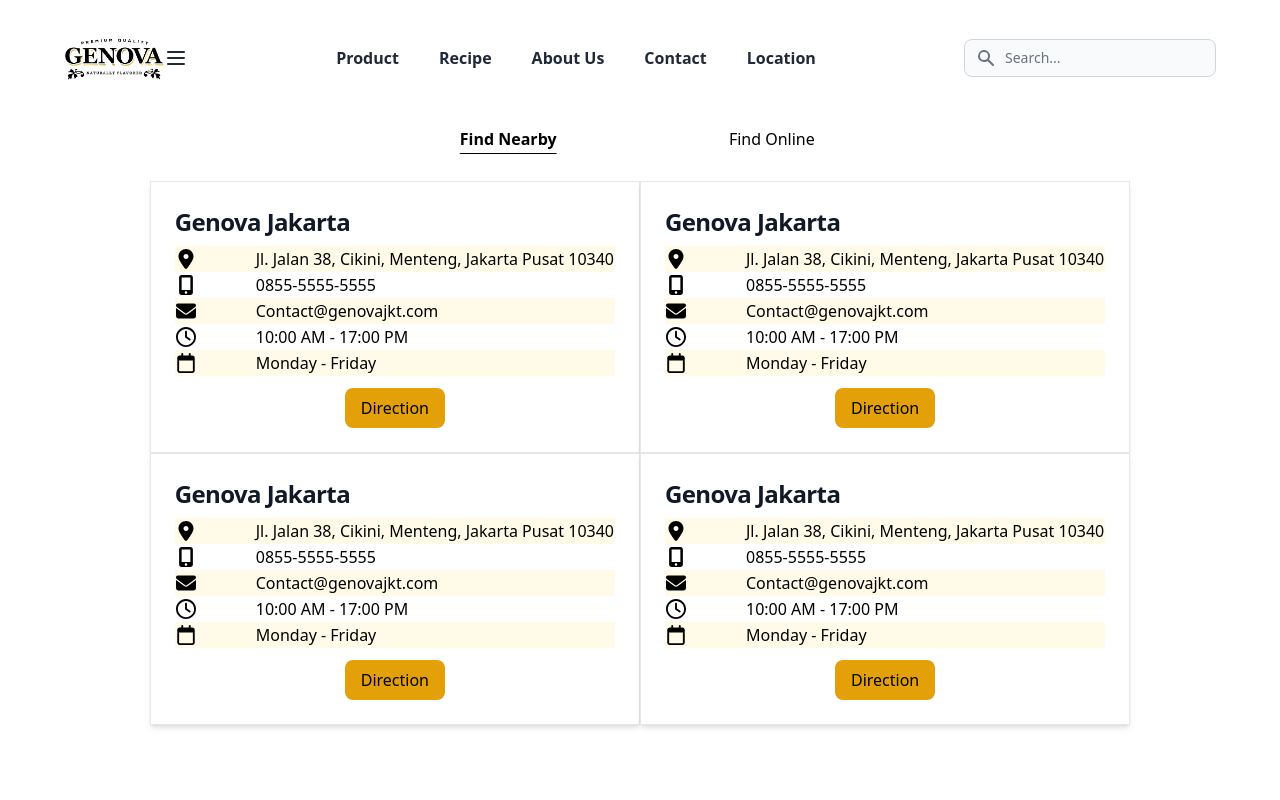
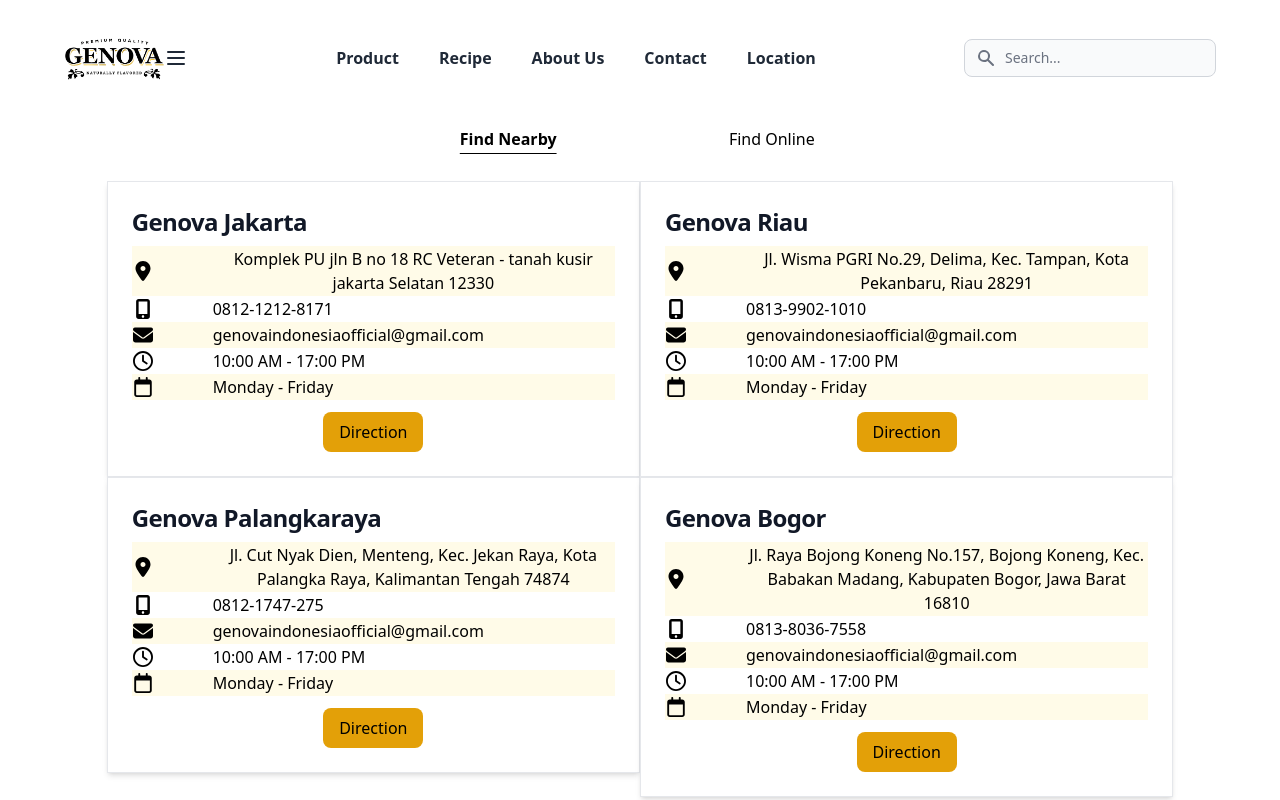
Before and after one commit to riduanmatin/Genova, a Vue app: page /location in a window 1280 px wide. Shown: the top 800 px of the page. Built offline with nearby package versions, Linux system fonts and the light colour scheme.

Commit message:
update location page

```diff
--- a/src/components/location/FindOffline.vue
+++ b/src/components/location/FindOffline.vue
@@ -1,6 +1,6 @@
 <template>
   <div class="w-full flex justify-center">
-    <div>
+    <div class="w-2/4">
       <div
         class="p-6 bg-white border border-gray-200 shadow-md dark:bg-gray-800 dark:border-gray-700"
       >
@@ -10,7 +10,7 @@
           Genova Jakarta
         </h5>
         <table class="w-100 mb-3">
-          <tr style="background: rgba(255, 251, 232, 1);">
+          <tr style="background: rgba(255, 251, 232, 1)">
             <td class="w-20">
               <svg
                 xmlns="http://www.w3.org/2000/svg"
@@ -23,7 +23,10 @@
                 />
               </svg>
             </td>
-            <td>Jl. Jalan 38, Cikini, Menteng, Jakarta Pusat 10340</td>
+            <td class="">
+              Komplek PU jln B no 18 RC Veteran - tanah kusir jakarta Selatan
+              12330
+            </td>
           </tr>
 
           <tr>
@@ -39,9 +42,9 @@
                 />
               </svg>
             </td>
-            <td class="text-left">0855-5555-5555</td>
+            <td class="text-left">0812-1212-8171</td>
           </tr>
-          <tr style="background: rgba(255, 251, 232, 1);">
+          <tr style="background: rgba(255, 251, 232, 1)">
             <td class="w-20">
               <svg
                 xmlns="http://www.w3.org/2000/svg"
@@ -54,7 +57,7 @@
                 />
               </svg>
             </td>
-            <td class="text-left">Contact@genovajkt.com</td>
+            <td class="text-left">genovaindonesiaofficial@gmail.com</td>
           </tr>
           <tr>
             <td class="w-20">
@@ -71,7 +74,7 @@
             </td>
             <td class="text-left">10:00 AM - 17:00 PM</td>
           </tr>
-          <tr style="background: rgba(255, 251, 232, 1);">
+          <tr style="background: rgba(255, 251, 232, 1)">
             <td class="w-20">
               <svg
                 xmlns="http://www.w3.org/2000/svg"
@@ -104,10 +107,10 @@
         <h5
           class="mb-2 text-2xl font-bold tracking-tight text-gray-900 dark:text-white text-left"
         >
-          Genova Jakarta
+          Genova Palangkaraya
         </h5>
         <table class="w-100 mb-3">
-          <tr style="background: rgba(255, 251, 232, 1);">
+          <tr style="background: rgba(255, 251, 232, 1)">
             <td class="w-20">
               <svg
                 xmlns="http://www.w3.org/2000/svg"
@@ -120,7 +123,10 @@
                 />
               </svg>
             </td>
-            <td>Jl. Jalan 38, Cikini, Menteng, Jakarta Pusat 10340</td>
+            <td>
+              Jl. Cut Nyak Dien, Menteng, Kec. Jekan Raya, Kota Palangka Raya,
+              Kalimantan Tengah 74874
+            </td>
           </tr>
           <tr>
             <td class="w-20">
@@ -135,9 +141,9 @@
                 />
               </svg>
             </td>
-            <td class="text-left">0855-5555-5555</td>
+            <td class="text-left">0812-1747-275</td>
           </tr>
-          <tr style="background: rgba(255, 251, 232, 1);">
+          <tr style="background: rgba(255, 251, 232, 1)">
             <td class="w-20">
               <svg
                 xmlns="http://www.w3.org/2000/svg"
@@ -150,7 +156,7 @@
                 />
               </svg>
             </td>
-            <td class="text-left">Contact@genovajkt.com</td>
+            <td class="text-left">genovaindonesiaofficial@gmail.com</td>
           </tr>
           <tr>
             <td class="w-20">
@@ -167,7 +173,7 @@
             </td>
             <td class="text-left">10:00 AM - 17:00 PM</td>
           </tr>
-          <tr style="background: rgba(255, 251, 232, 1);">
+          <tr style="background: rgba(255, 251, 232, 1)">
             <td class="w-20">
               <svg
                 xmlns="http://www.w3.org/2000/svg"
@@ -195,17 +201,17 @@
         </div>
       </div>
     </div>
-    <div>
+    <div class="w-2/4">
       <div
         class="p-6 bg-white border border-gray-200 shadow-md dark:bg-gray-800 dark:border-gray-700"
       >
         <h5
           class="mb-2 text-2xl font-bold tracking-tight text-gray-900 dark:text-white text-left"
         >
-          Genova Jakarta
+          Genova Riau
         </h5>
         <table class="w-100 mb-3">
-          <tr style="background: rgba(255, 251, 232, 1);">
+          <tr style="background: rgba(255, 251, 232, 1)">
             <td class="w-20">
               <svg
                 xmlns="http://www.w3.org/2000/svg"
@@ -218,7 +224,10 @@
                 />
               </svg>
             </td>
-            <td>Jl. Jalan 38, Cikini, Menteng, Jakarta Pusat 10340</td>
+            <td>
+              Jl. Wisma PGRI No.29, Delima, Kec. Tampan, Kota Pekanbaru, Riau
+              28291
+            </td>
           </tr>
           <tr>
             <td class="w-20">
@@ -233,9 +242,9 @@
                 />
               </svg>
             </td>
-            <td class="text-left">0855-5555-5555</td>
+            <td class="text-left">0813-9902-1010</td>
           </tr>
-          <tr style="background: rgba(255, 251, 232, 1);">
+          <tr style="background: rgba(255, 251, 232, 1)">
             <td class="w-20">
               <svg
                 xmlns="http://www.w3.org/2000/svg"
@@ -248,7 +257,7 @@
                 />
               </svg>
             </td>
-            <td class="text-left">Contact@genovajkt.com</td>
+            <td class="text-left">genovaindonesiaofficial@gmail.com</td>
           </tr>
           <tr>
             <td class="w-20">
@@ -265,7 +274,7 @@
             </td>
             <td class="text-left">10:00 AM - 17:00 PM</td>
           </tr>
-          <tr style="background: rgba(255, 251, 232, 1);">
+          <tr style="background: rgba(255, 251, 232, 1)">
             <td class="w-20">
               <svg
                 xmlns="http://www.w3.org/2000/svg"
@@ -298,10 +307,10 @@
         <h5
           class="mb-2 text-2xl font-bold tracking-tight text-gray-900 dark:text-white text-left"
         >
-          Genova Jakarta
+          Genova Bogor
         </h5>
         <table class="w-100 mb-3">
-          <tr style="background: rgba(255, 251, 232, 1);">
+          <tr style="background: rgba(255, 251, 232, 1)">
             <td class="w-20">
               <svg
                 xmlns="http://www.w3.org/2000/svg"
@@ -314,7 +323,10 @@
                 />
               </svg>
             </td>
-            <td>Jl. Jalan 38, Cikini, Menteng, Jakarta Pusat 10340</td>
+            <td>
+              Jl. Raya Bojong Koneng No.157, Bojong Koneng, Kec. Babakan Madang,
+              Kabupaten Bogor, Jawa Barat 16810
+            </td>
           </tr>
           <tr>
             <td class="w-20">
@@ -329,9 +341,9 @@
                 />
               </svg>
             </td>
-            <td class="text-left">0855-5555-5555</td>
+            <td class="text-left">0813-8036-7558</td>
           </tr>
-          <tr style="background: rgba(255, 251, 232, 1);">
+          <tr style="background: rgba(255, 251, 232, 1)">
             <td class="w-20">
               <svg
                 xmlns="http://www.w3.org/2000/svg"
@@ -344,7 +356,7 @@
                 />
               </svg>
             </td>
-            <td class="text-left">Contact@genovajkt.com</td>
+            <td class="text-left">genovaindonesiaofficial@gmail.com</td>
           </tr>
           <tr>
             <td class="w-20">
@@ -361,7 +373,7 @@
             </td>
             <td class="text-left">10:00 AM - 17:00 PM</td>
           </tr>
-          <tr style="background: rgba(255, 251, 232, 1);">
+          <tr style="background: rgba(255, 251, 232, 1)">
             <td class="w-20">
               <svg
                 xmlns="http://www.w3.org/2000/svg"
--- a/src/components/location/Tabs.vue
+++ b/src/components/location/Tabs.vue
@@ -21,15 +21,28 @@
           'text-black': index + 1 !== activeTab,
         }"
       >
-        <label
+        <!-- <label
           :for="`${_uid}${index}`"
           v-text="tab"
           class="cursor-pointer block"
+        /> -->
+        <label
+          :for="`${index}`"
+          v-text="tab"
+          class="cursor-pointer block"
         />
-        <input
+        <!-- <input
           :id="`${_uid}${index}`"
           type="radio"
           :name="`${_uid}-tab`"
+          :value="index + 1"
+          v-model="activeTab"
+          class="hidden"
+        /> -->
+        <input
+          :id="`${index}`"
+          type="radio"
+          :name="`-tab`"
           :value="index + 1"
           v-model="activeTab"
           class="hidden"
```
